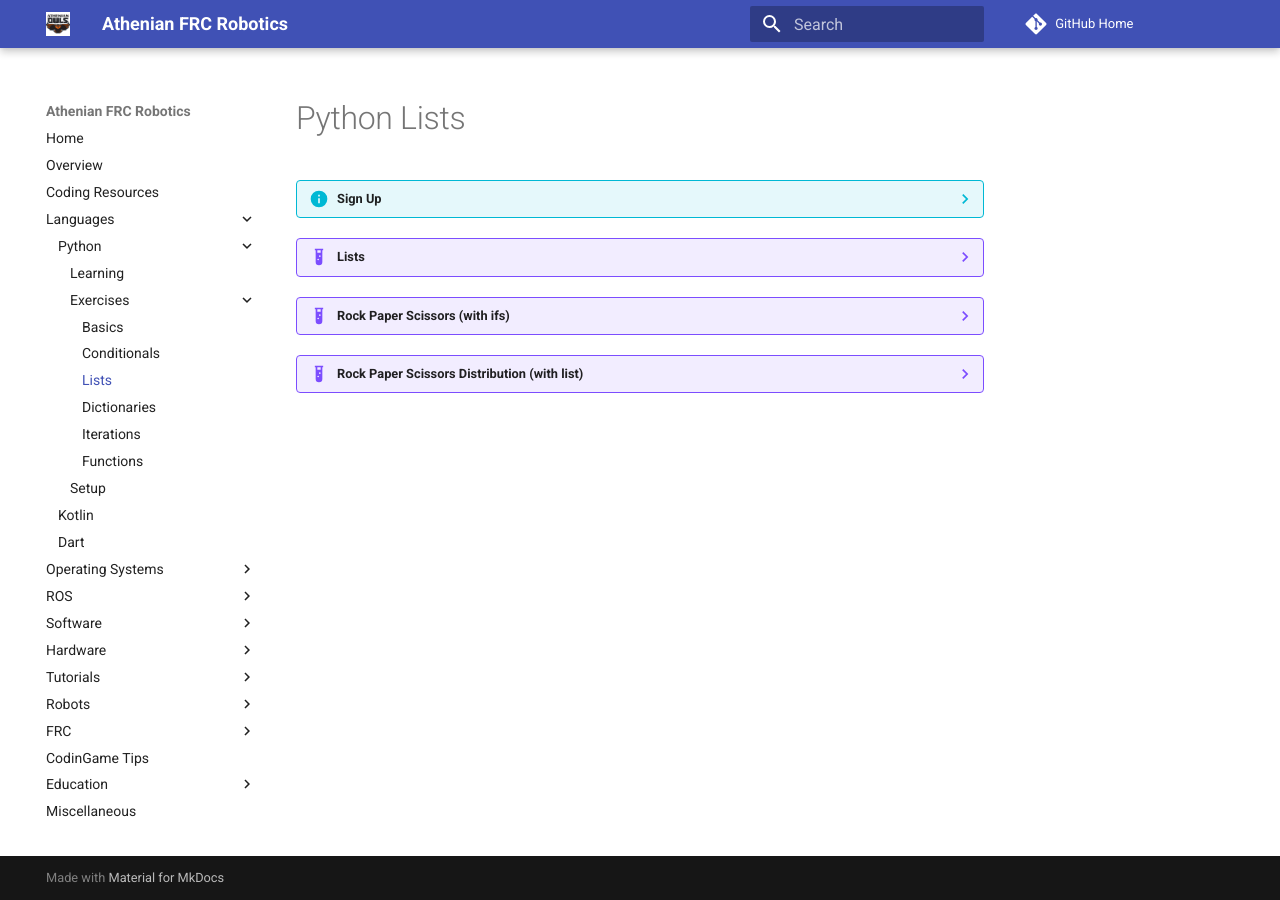
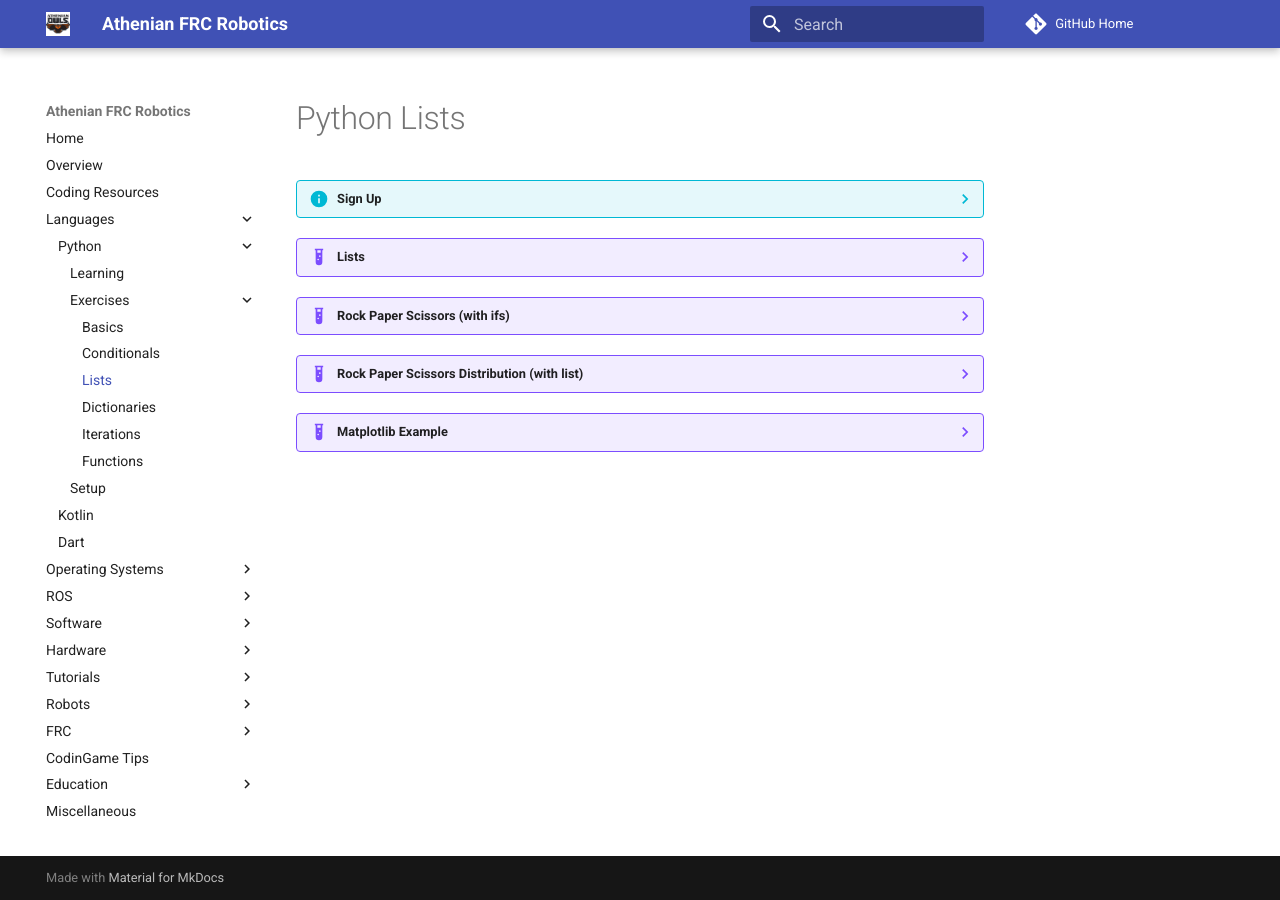
Before and after one commit to athenian-robotics/athenian-robotics-mkdocs, an MkDocs documentation site: the page built from docs/python-lists.md, in a window 1280 px wide. Built offline with MkDocs 1.6.1 and Material for MkDocs 9.7.7, drawn with Linux system fonts in a browser that asks for light colours; comment, search, counter and statistics services are not loaded.

Commit message:
Update docs

```diff
--- a/docs/python-lists.md
+++ b/docs/python-lists.md
@@ -15,3 +15,7 @@
 ??? example "Rock Paper Scissors Distribution (with list)"
 
     <iframe height="600px" width="100%" src="https://repl.it/@pambrose/RandomDistributionWithList?lite=true" scrolling="no" frameborder="no" allowtransparency="true" allowfullscreen="true" sandbox="allow-forms allow-pointer-lock allow-popups allow-same-origin allow-scripts allow-modals"></iframe>
+
+??? example "Matplotlib Example"
+
+    <iframe height="600px" width="100%" src="https://repl.it/@pambrose/Matplotlib-Example?lite=true" scrolling="no" frameborder="no" allowtransparency="true" allowfullscreen="true" sandbox="allow-forms allow-pointer-lock allow-popups allow-same-origin allow-scripts allow-modals"></iframe>
```
